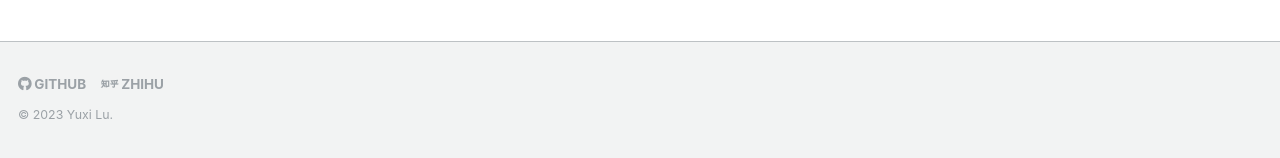
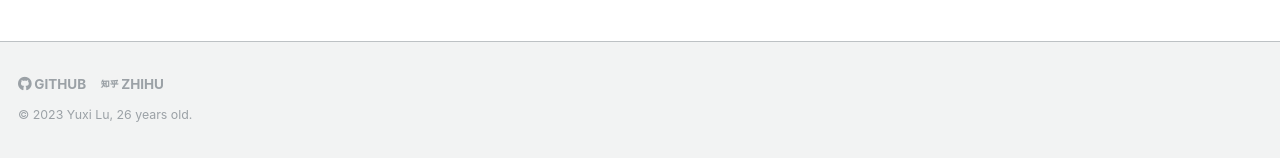
Before and after one commit to divided7/divided7.github.io, a Jekyll site: the page built from _pages/about.md, in a window 1280 px wide. Shown: the part 739-897 px from the top of the page. Built offline with Jekyll 4.4.1, drawn with Linux system fonts in a browser that asks for light colours.

Commit message:
Update _config.yml

```diff
--- a/_config.yml
+++ b/_config.yml
@@ -9,7 +9,7 @@
 locale                   : "zh-CN"
 title                    : "Yuxi Lu / Personal Site"
 title_separator          : "-"
-name                     : &name "Yuxi Lu"
+name                     : &name "Yuxi Lu, 26 years old"
 description              : &description "personal description"
 url                      : https://divided7.github.io
 baseurl                  : "" # the subpath of your site, e.g. "/blog"
```
